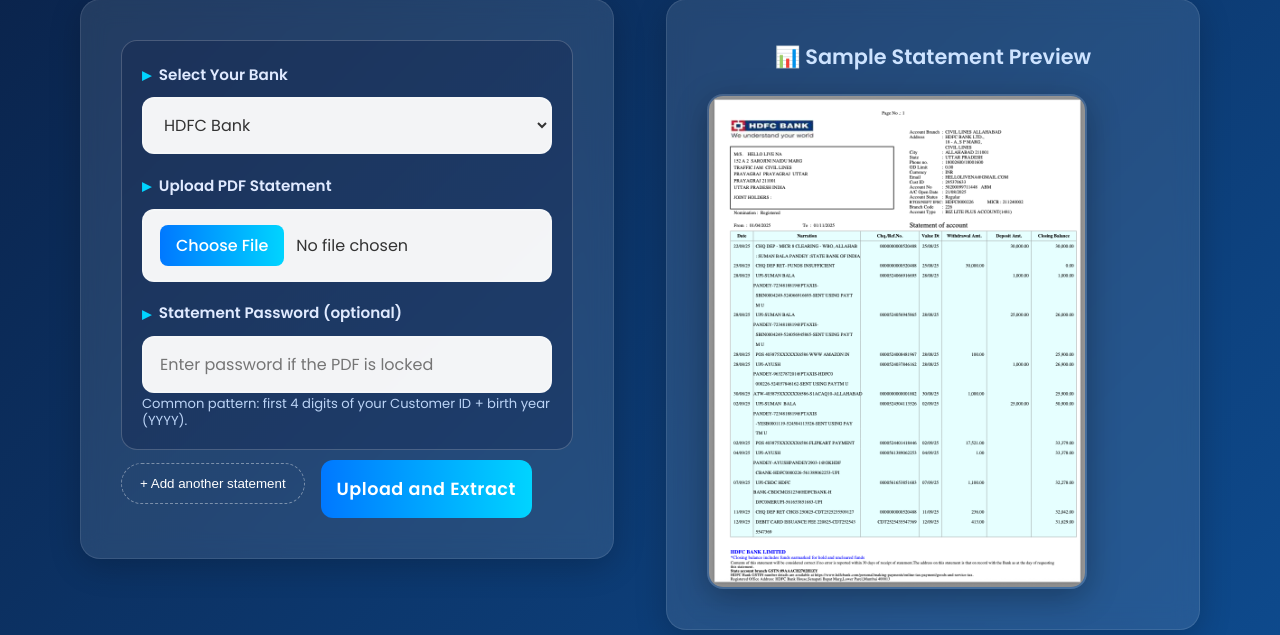
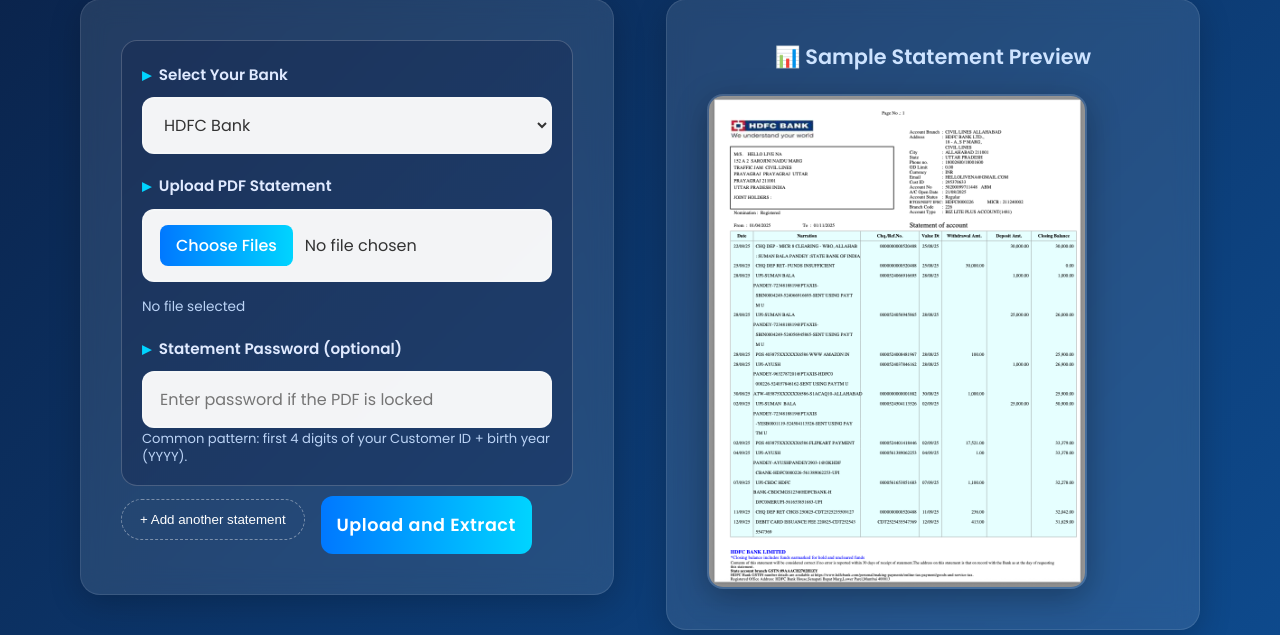
Before and after one commit to w2flovnishpratham/Easy_debit_summary_web_app, a Flask app: page / in a window 1280 px wide. Shown: the part 273-908 px from the top of the page. Run offline with Flask 3, Linux system fonts and the light colour scheme.

Commit message:
multiple file selecting feature implemented

```diff
--- a/templates/index.html
+++ b/templates/index.html
@@ -146,6 +146,13 @@
       color: var(--text-muted);
       margin-top: -6px;
       line-height: 1.3;
+    }
+
+    .file-name {
+      font-size: 0.85rem;
+      color: var(--text-muted);
+      margin-top: 6px;
+      word-break: break-word;
     }
 
     .primary-btn {
@@ -466,7 +473,8 @@
 
             <div class="form-group">
               <label>Upload PDF Statement</label>
-              <input type="file" name="pdf_file[]" id="choosePdf" accept="application/pdf" required>
+              <input type="file" name="pdf_file[]" id="choosePdf" accept="application/pdf" multiple required>
+              <small class="file-name" data-default-text="No file selected">No file selected</small>
             </div>
 
             <div class="form-group">
@@ -604,23 +612,94 @@
         });
       }
 
-      function createBlock() {
+      function updateFileNameLabel(input) {
+        if (!input) return;
+        const group = input.closest('.form-group');
+        if (!group) return;
+        const labelEl = group.querySelector('.file-name');
+        if (!labelEl) return;
+        const defaultText = labelEl.dataset.defaultText || 'No file selected';
+        if (!input.files || !input.files.length) {
+          labelEl.textContent = defaultText;
+          return;
+        }
+        const names = Array.from(input.files).map(file => file.name).join(', ');
+        labelEl.textContent = names;
+      }
+
+      function createBlock(options = {}) {
         const template = statementList.querySelector('.statement-block');
         const clone = template.cloneNode(true);
         const select = clone.querySelector('select');
         const fileInput = clone.querySelector('input[type="file"]');
         const passwordInput = clone.querySelector('input[name="pdf_password[]"]');
         const hintEl = clone.querySelector('.password-hint');
-        select.selectedIndex = 0;
-        fileInput.value = '';
+        if (select) {
+          if (Object.prototype.hasOwnProperty.call(options, 'bankValue')) {
+            select.value = options.bankValue;
+          } else {
+            select.selectedIndex = 0;
+          }
+        }
+        if (fileInput) {
+          fileInput.value = '';
+          updateFileNameLabel(fileInput);
+        }
         if (passwordInput) {
-          passwordInput.value = '';
+          if (Object.prototype.hasOwnProperty.call(options, 'passwordValue')) {
+            passwordInput.value = options.passwordValue;
+          } else {
+            passwordInput.value = '';
+          }
         }
         if (hintEl) {
           hintEl.textContent = hintEl.dataset.defaultHint || defaultPasswordHint;
         }
         updatePasswordHint(select);
         return clone;
+      }
+
+      function setSingleFileOnInput(input, file) {
+        if (!input || !file || typeof DataTransfer === 'undefined') {
+          return;
+        }
+        const dataTransfer = new DataTransfer();
+        dataTransfer.items.add(file);
+        input.files = dataTransfer.files;
+        updateFileNameLabel(input);
+      }
+
+      function handleMultiFileSelection(fileInput) {
+        if (!fileInput || !fileInput.files || fileInput.files.length <= 1) {
+          return;
+        }
+        const block = fileInput.closest('.statement-block');
+        if (!block) {
+          return;
+        }
+        const files = Array.from(fileInput.files);
+        const bankSelectEl = block.querySelector('.bank-select');
+        const passwordInput = block.querySelector('input[name="pdf_password[]"]');
+        const presetOptions = {};
+        if (bankSelectEl) {
+          presetOptions.bankValue = bankSelectEl.value;
+        }
+        if (passwordInput) {
+          presetOptions.passwordValue = passwordInput.value;
+        }
+
+        const firstFile = files.shift();
+        setSingleFileOnInput(fileInput, firstFile);
+
+        let lastBlock = block;
+        files.forEach((file) => {
+          const newBlock = createBlock(presetOptions);
+          const newFileInput = newBlock.querySelector('input[type="file"]');
+          setSingleFileOnInput(newFileInput, file);
+          statementList.insertBefore(newBlock, lastBlock.nextElementSibling);
+          lastBlock = newBlock;
+        });
+        updateRemoveButtons();
       }
 
       addBtn.addEventListener('click', () => {
@@ -643,9 +722,14 @@
       });
 
       statementList.addEventListener('change', (event) => {
-        if (event.target.classList.contains('bank-select')) {
-          updateImage(event.target.value);
-          updatePasswordHint(event.target);
+        const target = event.target;
+        if (target.classList.contains('bank-select')) {
+          updateImage(target.value);
+          updatePasswordHint(target);
+        }
+        if (target.matches('input[type="file"]')) {
+          handleMultiFileSelection(target);
+          updateFileNameLabel(target);
         }
       });
 
```
